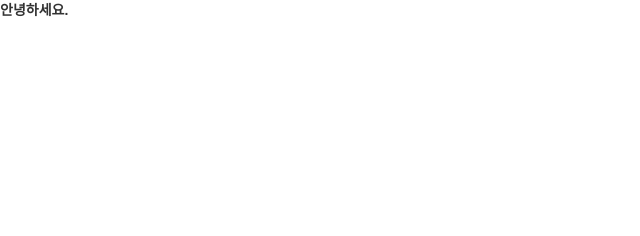
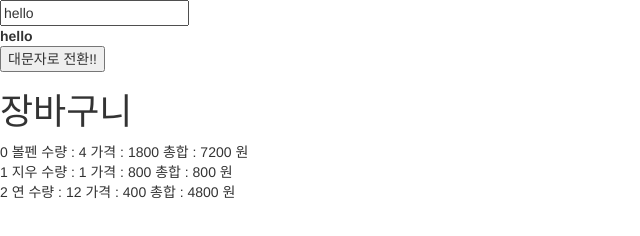
Before and after one commit to jinyounglee/angula-study, a website: page public/html/hello.html in a window 1280 px wide. Shown: the whole page, without its empty margins (0-640 px from the left). Drawn offline with nearby package versions, Linux system fonts and the light colour scheme.

Commit message:
hello 수정

```diff
--- a/public/html/hello.html
+++ b/public/html/hello.html
@@ -10,6 +10,20 @@
     <link href="../components/bootstrap/dist/css/bootstrap-theme.css" rel="stylesheet"/>
 </head>
 <body ng-app="hello" ng-controller="HelloController">
-<strong>{{hello.msg}}</strong>
+    <input type="text" ng-model="hello.msg">
+    <br>
+    <strong>{{hello.msg}}</strong>
+    <br>
+    <button ng-click="toUpper()">대문자로 전환!!</button>
+
+    <br>
+    <h1>장바구니</h1>
+    <div ng-repeat="item in items">   <!--items 는 $scope에 존재해야한다.-->
+        <span>{{$index}}</span>
+        <span>{{item.title}}</span>
+        <span> 수량 : {{item.count}}</span>
+        <span> 가격 : {{item.price}}</span>
+        <span> 총합 : {{item.count * item.price}} 원</span>
+    </div>
 </body>
 </html>
--- a/public/js/filters/customFilter.js
+++ b/public/js/filters/customFilter.js
@@ -4,8 +4,6 @@ angular.module('customFilter', [])
        if(angular.isArray(data) && angular.isString(prop)){
            var results=[];
            var keys={};
-
-
 
            for(var i=0;i<data.length;i++){
                var val = data[i][prop];
--- a/public/js/hello.js
+++ b/public/js/hello.js
@@ -3,8 +3,29 @@
  */
 
 angular.module('hello', [])
-    .controller('HelloController', function($scope){
+    .controller('HelloController', function($scope, $filter){
         $scope.hello = {
-            msg : '안녕하세요.'
+            msg : 'hello'
         }
+
+        $scope.toUpper = function(){
+            $scope.hello.msg = $filter('uppercase')($scope.hello.msg);
+        }
+        $scope.items = [
+            {
+                title : '볼펜',
+                count : 4,
+                price : 1800
+            },
+            {
+                title : '지우',
+                count : 1,
+                price : 800
+            },
+            {
+                title : '연',
+                count : 12,
+                price : 400
+            }
+        ]
     });
```
